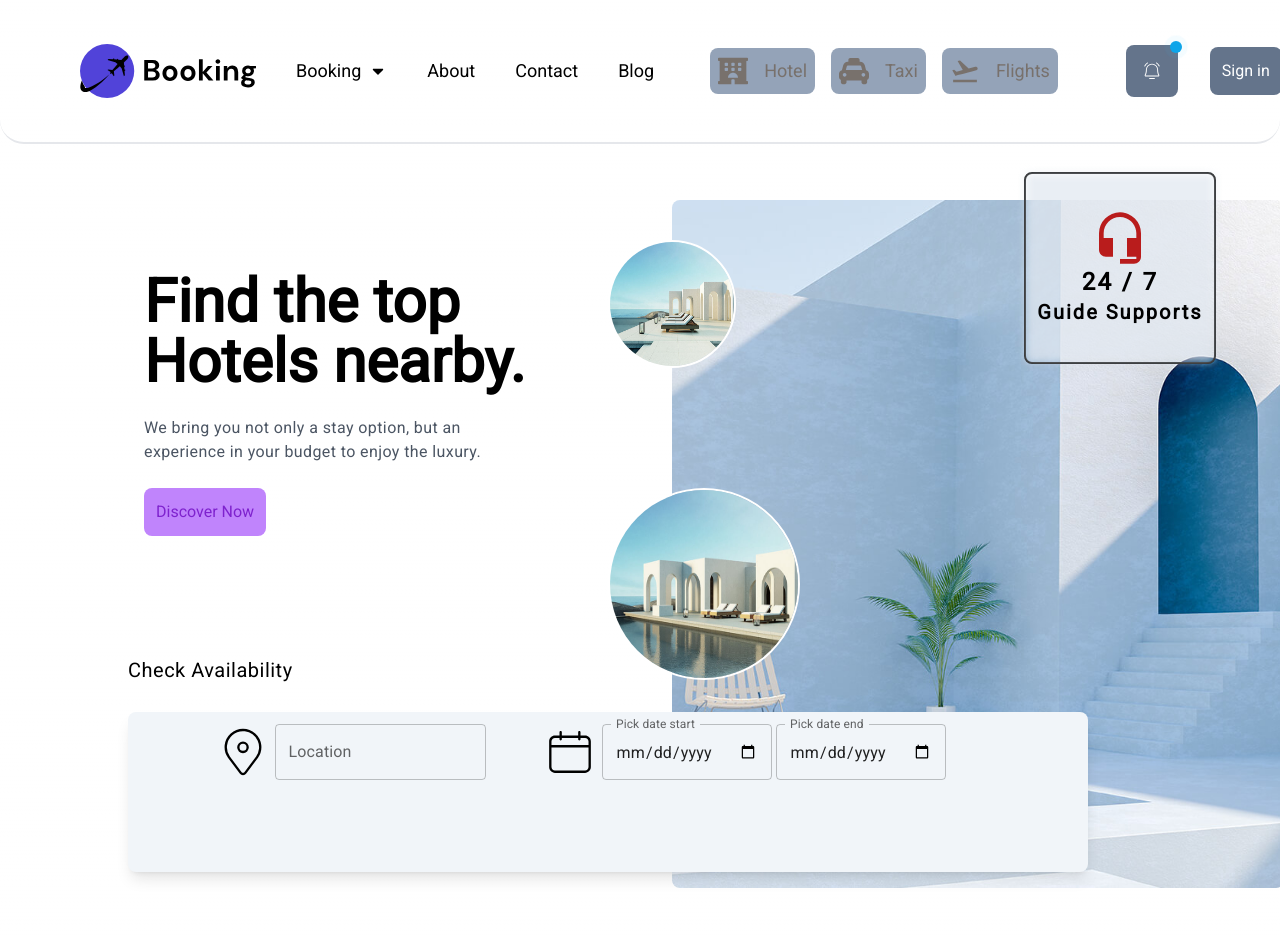
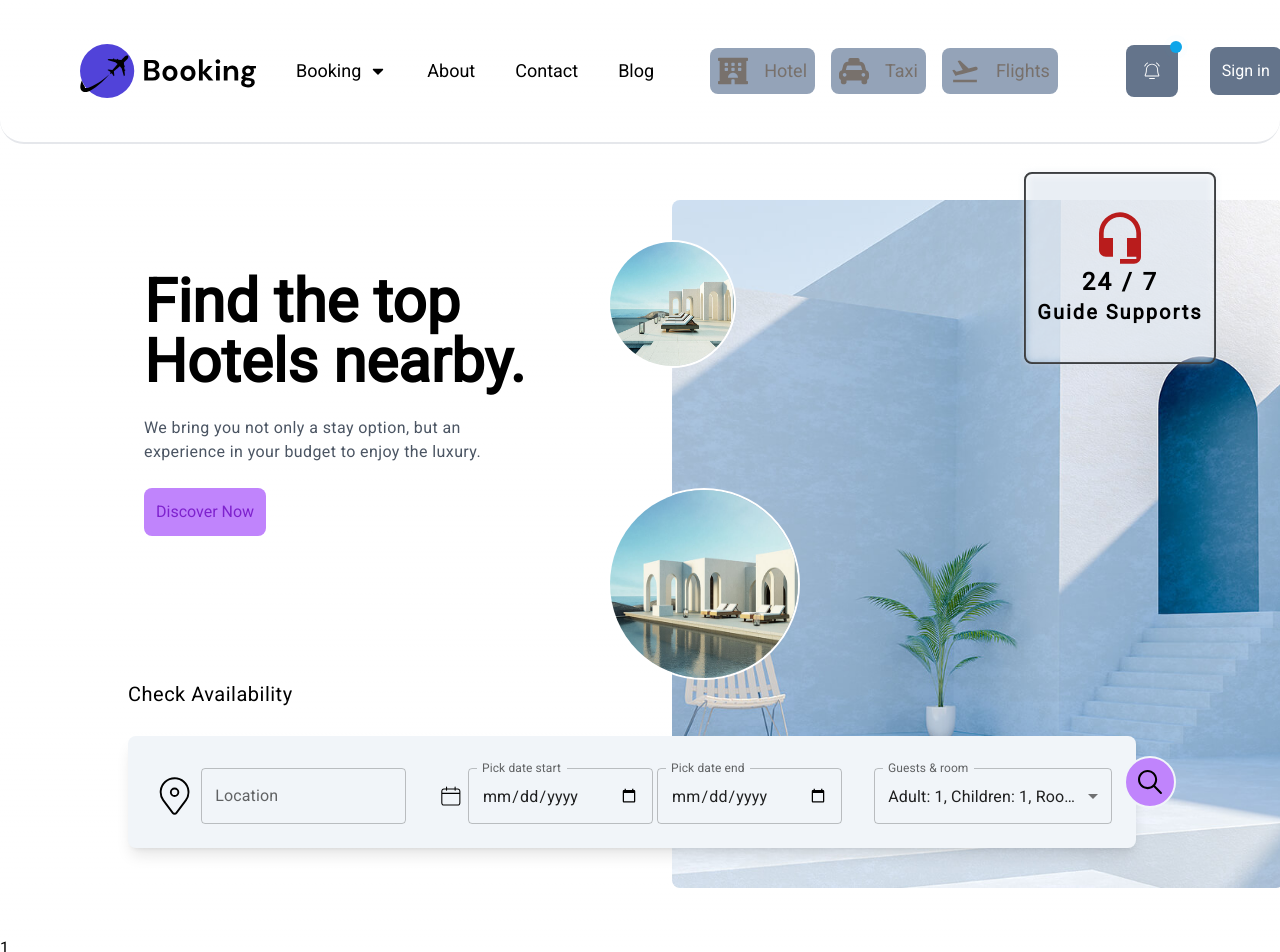
Before and after one commit to lyhao223/my-app, a Next.js app: page / in a window 1280 px wide. Shown: the top 952 px of the page. Built offline with nearby package versions, Linux system fonts and the light colour scheme.

Commit message:
update responsive search hotel

```diff
--- a/app/Components/UI/ContentHeader/ArticleHeader.tsx
+++ b/app/Components/UI/ContentHeader/ArticleHeader.tsx
@@ -7,9 +7,8 @@ import xsimage from "@/assets/article/xsimage.jpg";
 import lgimage from "@/assets/article/lgimage.jpg";
 //icons
 import { MdHeadsetMic } from "react-icons/md";
-import { CiLocationOn } from "react-icons/ci";
-import { TextField } from "@mui/material";
-import { CiCalendar } from "react-icons/ci";
+import FormSearchHotel from "./FormSearchHotel";
+
 const ArticleHeader = () => {
   return (
     <article className="relative flex 2xl:flex-row xl:flex-row lg:flex-row md:flex-col ls:flex-col ms:flex-col xs:flex-col flex-col items-start justify-between 2xl:space-x-36 xl:space-x-36 lg:space-x-5 md:space-y-2 md:space-x-0 ls:space-y-3 ls:space-x-0 ms:space-y-2 ms:space-x-0">
@@ -60,44 +59,12 @@ const ArticleHeader = () => {
           Guide Supports
         </span>
       </div>
-      <div className="absolute z-30 bottom-4 -left-40 flex flex-col items-start justify-start space-y-7">
-        <span className="text-xl antialiased tracking-wide font-medium">
+      <div className="absolute z-30 2xl:bottom-10 2xl:-left-40 xl:bottom-10 xl:-left-40 lg:-bottom-8 lg:-left-10 md:-bottom-20 md:left-1 flex flex-col items-start justify-start space-y-7">
+        <span className="2xl:inline-block xl:inline-block lg:inline-block hidden text-xl antialiased tracking-wide font-medium">
           Check Availability
         </span>
-        <div className="inset-1 bg-slate-100 w-[60rem] h-40 rounded-lg shadow-lg px-8 py-3">
-          <form className="flex flex-row items-center justify-center space-x-14">
-            <div className="flex flex-row items-start justify-start space-x-1">
-              <CiLocationOn className="w-14 h-14" />
-              <TextField
-                id="location"
-                name="location"
-                label="Location"
-                variant="outlined"
-              />
-            </div>
-            <div className="flex flex-row items-start justify-start space-x-1">
-              <CiCalendar className="w-14 h-14" />
-              <TextField
-                id="pickdatestart"
-                name="pickdatestart"
-                label="Pick date start"
-                InputLabelProps={{
-                  shrink: true,
-                }}
-                type="date"
-              />
-              <TextField
-                id="pickdateend"
-                name="pickdateend"
-                label="Pick date end"
-                InputLabelProps={{
-                  shrink: true,
-                }}
-                type="date"
-              />
-            </div>
-            <div></div>
-          </form>
+        <div className=" bg-slate-100 2xl:w-[70rem] 2xl:h-28 xl:w-[63rem] xl:h-28 lg:w-[58rem] lg:h-32 md:w-[42rem] md:h-80 rounded-lg shadow-lg px-6 py-8">
+          <FormSearchHotel />
         </div>
       </div>
     </article>
--- /dev/null
+++ b/app/Components/UI/ContentHeader/FormSearchHotel.tsx
@@ -0,0 +1,164 @@
+"use client";
+import {
+  TextField,
+  FormControl,
+  InputLabel,
+  Select,
+  MenuItem,
+} from "@mui/material";
+import React, { useState } from "react";
+import { CiLocationOn, CiCalendar } from "react-icons/ci";
+import { FaPlusCircle, FaMinusCircle } from "react-icons/fa";
+import { IoIosSearch } from "react-icons/io";
+import { SlPeople } from "react-icons/sl";
+const FormSearchHotel = () => {
+  const [adult, setIAdult] = useState(1);
+  const [children, setIChildren] = useState(1);
+  const [room, setIRoom] = useState(1);
+  const handleIncreaseAdult = (event: any) => {
+    event.stopPropagation();
+    if (adult >= 30) {
+      return;
+    } else {
+      setIAdult((prev) => prev + 1);
+    }
+  };
+  const handleDecreaseAdult = (event: any) => {
+    event.stopPropagation();
+    if (adult === 0) {
+      return;
+    } else {
+      setIAdult((prev) => prev - 1);
+    }
+  };
+  const handleIncreaseChildren = (event: any) => {
+    event.stopPropagation();
+    if (children >= 30) {
+      return;
+    } else {
+      setIChildren((prev) => prev + 1);
+    }
+  };
+  const handleDecreaseChildren = (event: any) => {
+    event.stopPropagation();
+    if (children === 0) {
+      return;
+    } else {
+      setIChildren((prev) => prev - 1);
+    }
+  };
+  const handleIncreaseRoom = (event: any) => {
+    event.stopPropagation();
+    if (room >= 13) {
+      return;
+    } else {
+      setIRoom((prev) => prev + 1);
+    }
+  };
+  const handleDecreaseRoom = (event: any) => {
+    event.stopPropagation();
+    if (room === 0) {
+      return;
+    } else {
+      setIRoom((prev) => prev - 1);
+    }
+  };
+
+  const getValueGuestsAndRoooms = (): string => {
+    return ` ${adult >= 1 ? "Adult:" : ""} ${adult >= 1 ? adult : ""}${
+      children >= 1 ? ", Children:" : ""
+    } ${children >= 1 ? children : ""}${room >= 1 ? ", Room:" : ""} ${
+      room >= 1 ? room : ""
+    }`;
+  };
+  return (
+    <form className="flex 2xl:flex-row 2xl:items-center 2xl:justify-center 2xl:space-x-8 2xl:space-y-0 xl:flex-row xl:items-center xl:justify-center xl:space-x-8 xl:space-y-0 lg:flex-row lg:items-center lg:justify-center lg:space-x-8 lg:space-y-0 md:flex-col md:items-start md:justify-start md:space-y-8">
+      <div className="flex flex-row items-start justify-start space-x-1">
+        <CiLocationOn className="w-14 h-14" />
+        <TextField
+          id="location"
+          name="location"
+          label="Location"
+          variant="outlined"
+          className="2xl:w-full xl:w-full lg:w-full md:w-[36rem]"
+        />
+      </div>
+      <div className="flex flex-row items-start justify-start space-x-1">
+        <CiCalendar className="w-14 h-14" />
+        <TextField
+          id="pickdatestart"
+          name="pickdatestart"
+          label="Pick date start"
+          InputLabelProps={{
+            shrink: true,
+          }}
+          type="date"
+          className="2xl:w-full xl:w-full lg:w-full md:w-72"
+        />
+        <TextField
+          id="pickdateend"
+          name="pickdateend"
+          label="Pick date end"
+          InputLabelProps={{
+            shrink: true,
+          }}
+          type="date"
+          className="2xl:w-full xl:w-full lg:w-full md:w-72"
+        />
+      </div>
+
+      <FormControl>
+        <InputLabel id="guestsandroom">Guests & room</InputLabel>
+        <Select
+          labelId="select-guests-room"
+          id="select-guests-room"
+          label="Guests & room"
+          value={getValueGuestsAndRoooms.toString()}
+          renderValue={() => getValueGuestsAndRoooms().toString()}>
+          <MenuItem className="flex flex-row items-start justify-between">
+            <span>Adults</span>
+            <div className="flex flex-row items-center justify-center space-x-2">
+              <FaPlusCircle className="w-5 h-5" onClick={handleIncreaseAdult} />
+              <span>{adult}</span>
+              <FaMinusCircle
+                className="w-5 h-5"
+                onClick={handleDecreaseAdult}
+              />
+            </div>
+          </MenuItem>
+          <MenuItem className="flex flex-row items-start justify-between">
+            <span>Children</span>
+            <div className="flex flex-row items-center justify-center space-x-2">
+              <FaPlusCircle
+                className="w-5 h-5"
+                onClick={handleIncreaseChildren}
+              />
+              <span>{children}</span>
+              <FaMinusCircle
+                className="w-5 h-5"
+                onClick={handleDecreaseChildren}
+              />
+            </div>
+          </MenuItem>
+          <MenuItem className="flex flex-row items-start justify-between">
+            <span>Room</span>
+            <div className="flex flex-row items-center justify-center space-x-2">
+              <FaPlusCircle className="w-5 h-5" onClick={handleIncreaseRoom} />
+              <span>{room}</span>
+              <FaMinusCircle className="w-5 h-5" onClick={handleDecreaseRoom} />
+            </div>
+          </MenuItem>
+        </Select>
+      </FormControl>
+      <button
+        type="submit"
+        className="absolute 2xl:bottom-10 2xl:-right-10 xl:bottom-10 xl:-right-10 lg:bottom-10 lg:-right-10 md:bottom-28 md:-right-5">
+        <div className="relative rounded-full border-2 border-slate-100 group bg-purple-400 p-2 hover:bg-purple-800 hover:duration-200 hover:transition-all hover:ease-in-out">
+          <IoIosSearch className="w-8 h-8 group-hover:text-slate-100" />
+        </div>
+      </button>
+    </form>
+  );
+};
+
+export default FormSearchHotel;
--- a/app/page.tsx
+++ b/app/page.tsx
@@ -9,6 +9,7 @@ export default function Home() {
       <div className="flex flex-row items-center justify-center 2xl:px-36 xl:px-36 lg:px-12 md:px-11 ls:px-3 ms:px-2 xs:px-1 2xl:py-12 xl:py-12 lg:py-12 md:py-0 ls:py-0">
         <ArticleHeader />
       </div>
+      <div className="h-96">1</div>
     </>
   );
 }
```
